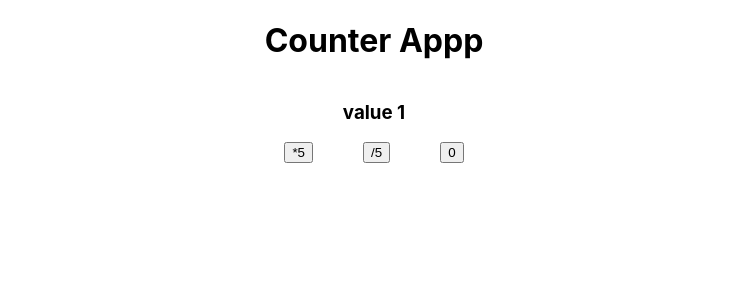
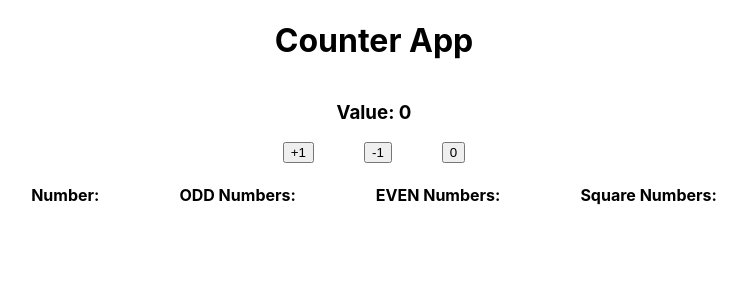
Before and after one commit to Sukinrajan/counter-app, a React (Create React App) app: page / in a window 1280 px wide. Shown: the top 300 px of the page, without its empty margins (266-1013 px from the left). Built offline with nearby package versions, Linux system fonts and the light colour scheme.

Commit message:
counter Add sq numbers

```diff
--- /dev/null
+++ b/src/App.css
@@ -0,0 +1,6 @@
+h4{
+    display: flex;
+    flex-direction: row;
+    align-items: center;
+    gap: 80px;
+}
--- a/src/App.js
+++ b/src/App.js
@@ -1,25 +1,74 @@
-import React,{useState} from "react";
+import React, { useState } from "react";
+import "./App.css";
 
 function App() {
-  const [count, setCount] = useState(1);
+  let [count, setCount] = useState(0);
+  const [numbers, setNumbers] = useState([]);
+  const [oddNumbers, setOddNumbers] = useState([]);
+  const [evenNumbers, setEvenNumbers] = useState([]);
+  const [sqNumbers, setSqNumbers] = useState([]);
 
+  const updateNumbers = () => {
+    setNumbers([...numbers, count]);
+    setSqNumbers([...sqNumbers, count * count]);
+  };
+
+  const oddNumber = () => {
+    if (count % 2 !== 0) {
+        setOddNumbers([...oddNumbers, count]);
+      }
+  };
+
+  const evenNumber = () => {
+    if (count % 2 === 0) {
+        setEvenNumbers([...evenNumbers, count]);
+      }
+  };
+
+  const incrementCount = () => {
+    count = count + 1;
+    setCount(count);
+    updateNumbers();
+    oddNumber();
+    evenNumber();
+  };
+
+  const decrementCount = () => {
+    if (count > 0) {
+      count = count - 1;
+      setCount(count);
+      updateNumbers();
+      oddNumber();
+    evenNumber();
+    }
+  };
+
+  const resetCount = () => {
+    setCount(0);
+    setNumbers([]);
+    setOddNumbers([]);
+    setEvenNumbers([]);
+    setSqNumbers([]);
+  };
 
   return (
-    <div style={{display:"flex",flexDirection:"column",alignItems:"center"}}>
-      <h1>Counter Appp</h1>
-      <h3>value {count}</h3>
-      <div style={{display:"flex",flexDirection:"row",gap:"50px"}}>
+    <div style={{ display: "flex", flexDirection: "column", alignItems: "center" }}>
 
-      <button onClick={()=>setCount(count*5)}> *5 </button>
-      <button onClick={()=>{
-        if(count<5){   //for Don't Show Negative Values
-          setCount(count)
-        }else{
-          setCount(count/5)
-        }
-      } }> /5 </button>
-      <button onClick={()=>setCount(0)}>0</button>
+      <h1>Counter App</h1>
+      <h3>Value: {count}</h3>
+
+      <div style={{ display: "flex", flexDirection: "row", gap: "50px" }}>
+        <button onClick={incrementCount}>+1</button>
+        <button onClick={decrementCount}>-1</button>
+        <button onClick={resetCount}>0</button>
       </div>
+
+      <h4>
+        <div>Number: {numbers.join(", ")}</div>
+        <div>ODD Numbers: {oddNumbers.join(", ")}</div>
+        <div>EVEN Numbers: {evenNumbers.join(", ")}</div>
+        <div>Square Numbers: {sqNumbers.join(", ")}</div>
+      </h4>
     </div>
   );
 }
```
